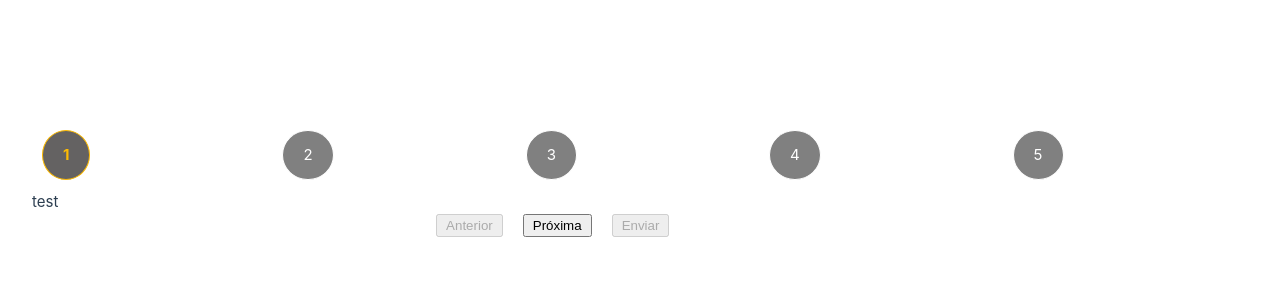
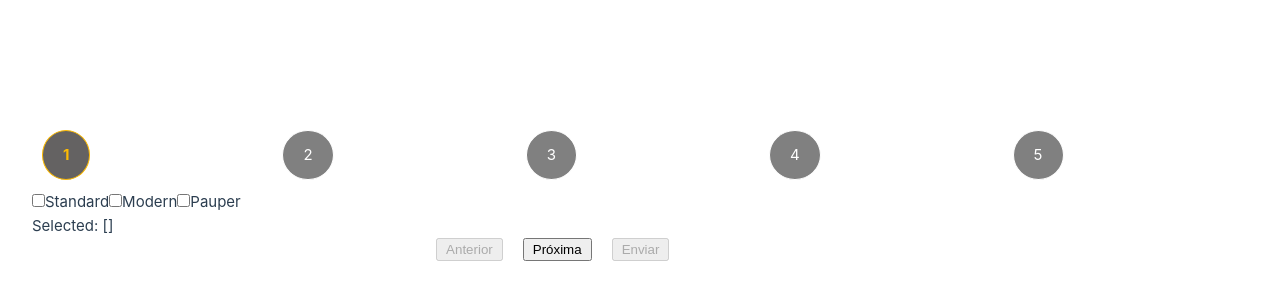
Before and after one commit to DevVeniltonJunior/TestLigaMagic, a Vue app: page / in a window 1280 px wide. Shown: the part 80-380 px from the top of the page. Built offline with nearby package versions, Linux system fonts and the light colour scheme.

Commit message:
feat: create formatoComponent

```diff
--- a/src/App.vue
+++ b/src/App.vue
@@ -4,7 +4,7 @@
       <SteppyComponent :steps="steps" :currentStep="currentStep" />
     </div>
     <div>
-      <p>test</p>
+      <FormatoComponent v-if="currentStep === 0"/>
     </div>
     <div class="btn-group">
       <button @click="prevStep" :disabled="currentStep === 0">Anterior</button>
@@ -15,11 +15,13 @@
 </template>
 
 <script>
+import FormatoComponent from './components/FormatoComponent.vue';
 import SteppyComponent from "./components/SteppyComponent.vue";
 
 export default {
   components: {
-    SteppyComponent
+    SteppyComponent,
+    FormatoComponent
   },
   data() {
     return {
--- /dev/null
+++ b/src/components/FormatoComponent.vue
@@ -0,0 +1,27 @@
+<template>
+  <input type="checkbox" id="standard" value="Standard" v-model="selectedItens">
+  <label for="standard">Standard</label>
+  <input type="checkbox" id="modern" value="Modern" v-model="selectedItens">
+  <label for="modern">Modern</label>
+  <input type="checkbox" id="pauper" value="Pauper" v-model="selectedItens">
+  <label for="pauper">Pauper</label>
+
+  <div>Selected: {{selectedItens}}</div>
+</template>
+
+<script>
+import { ref } from 'vue'
+
+export default {
+  data() {
+    const selectedItens = ref([])
+    return {
+      selectedItens
+    }
+  }
+}
+</script>
+
+<style>
+
+</style>
```
